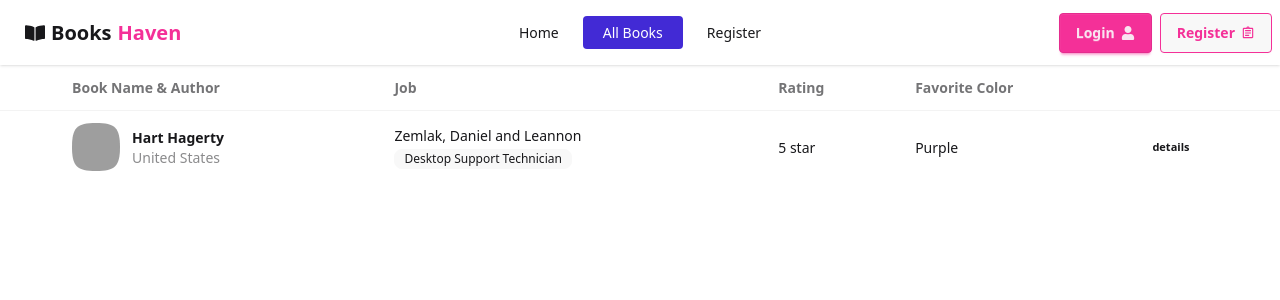
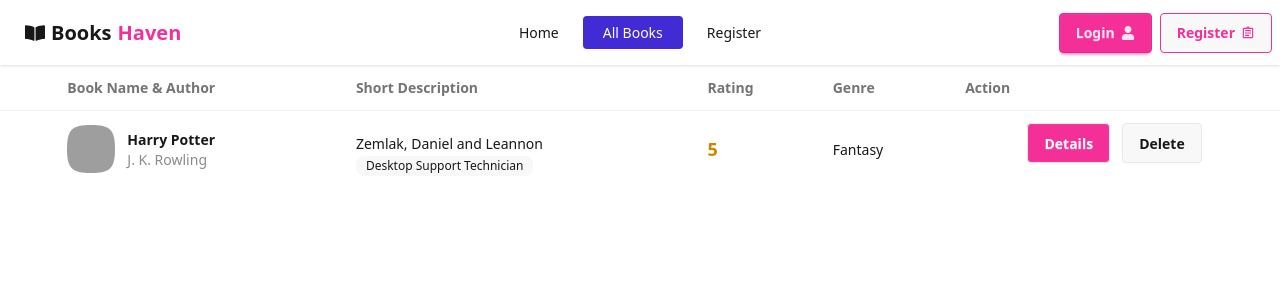
Before and after one commit to mdshap/assignment-10-clientside, a React (Vite) app: page /all-books in a window 1280 px wide. Shown: the top 300 px of the page. Built offline with nearby package versions, Linux system fonts and the light colour scheme; no server answers; grey boxes are pictures that could not be loaded.

Commit message:
APIs added and fetching

```diff
--- a/package.json
+++ b/package.json
@@ -12,6 +12,7 @@
   "dependencies": {
     "@tailwindcss/cli": "^4.1.17",
     "@tailwindcss/vite": "^4.1.17",
+    "axios": "^1.13.2",
     "firebase": "^12.6.0",
     "react": "^19.2.0",
     "react-dom": "^19.2.0",
--- a/src/assets/components/BooksManagement/AllBooks.jsx
+++ b/src/assets/components/BooksManagement/AllBooks.jsx
@@ -13,10 +13,10 @@ const AllBooks = () => {
                 </label>
               </th>
               <th> Book Name & Author</th>
-              <th>Job</th>
+              <th className="hidden md:block">Short Description</th>
               <th>Rating</th>
-              <th>Favorite Color</th>
-              <th></th>
+              <th>Genre</th>
+              <th>Action</th>
             </tr>
           </thead>
           <tbody>
@@ -36,24 +36,25 @@ const AllBooks = () => {
                     </div>
                   </div>
                   <div>
-                    <div className="font-bold">Hart Hagerty</div>
-                    <div className="text-sm opacity-50">United States</div>
+                    <div className="font-bold">Harry Potter</div>
+                    <div className="text-sm opacity-50">J. K. Rowling</div>
                   </div>
                 </div>
               </td>
-              <td>
+              <td className="hidden md:block">
                 Zemlak, Daniel and Leannon
                 <br />
                 <span className="badge badge-ghost badge-sm">
                   Desktop Support Technician
                 </span>
               </td>
-              <td>
-                5 star
+              <td className="text-yellow-600 font-bold text-lg">
+                5
               </td>
-              <td>Purple</td>
-              <th>
-                <button className="btn btn-ghost btn-xs">details</button>
+              <td>Fantasy</td>
+              <th className="flex gap-3 justify-center items-center">
+                <button className="btn text-md p-4 bg-secondary text-white ">Details</button>
+                <button className="btn text-md p-4 ">Delete</button>
               </th>
             </tr>
 
--- a/src/assets/components/BooksManagement/BookCard.jsx
+++ b/src/assets/components/BooksManagement/BookCard.jsx
@@ -1,69 +1,52 @@
-import React from 'react';
+import React from "react";
+import { Link } from "react-router";
 
-const BookCard = ({
-  image = "https://lh5.googleusercontent.com/proxy/Djf0fGLVOYoXknf25kDTDDL4CPc0AZ3o9COYLq3_lTFvrLF5hppmbaMQz0s94PMZFH7k54nTk3pPDb1g",
-  title = "Harry Potter",
-  author = "J. K. Rowling",
-  genre = "Fantasy",
-  rating = 4,
-}) => {
-  const r = Math.max(0, Math.min(5, Math.round(rating)));
+const BookCard = ({ book }) => {
+  const r = Math.max(0, Math.min(5, Math.round(book.rating)));
 
-  const bookDetails = () =>{
+  console.log(book);
 
-  }
-
-  const addBook = () =>{
-
-  }
+  const addBook = () => {};
 
   return (
     <article className="w-full max-w-[350px] bg-white rounded-xl shadow-md overflow-hidden transform transition hover:-translate-y-1 hover:shadow-xl">
       <div
-        className="h-48 bg-center bg-cover"
-        style={{ backgroundImage: `url(${image})` }}
+        className="h-140 bg-center bg-cover"
+        style={{ backgroundImage: `url(${book.coverImage})` }}
       />
 
       <div className="p-4">
-        <h3 className="text-xl font-semibold text-primary line-clamp-2">
-          {title}
+        <h3 className="text-xl font-semibold text-primary line-clamp-2 min-h-[48px]">
+          {book.title}
         </h3>
 
-        <p className="mt-1 text-sm text-gray-500">
-          {author}
-        </p>
+        <p className="mt-1 text-sm text-gray-500">{book.author}</p>
 
         <div className="mt-3 flex items-center justify-between">
           <div className="flex items-center gap-1">
             {Array.from({ length: 5 }).map((_, i) => (
               <svg
                 key={i}
-                className={`w-4 h-4 ${i < r ? 'text-yellow-400' : 'text-gray-300'}`}
+                className={`w-4 h-4 ${
+                  i < r ? "text-yellow-400" : "text-gray-300"
+                }`}
                 viewBox="0 0 20 20"
-                fill="currentColor"
-              >
+                fill="currentColor">
                 <path d="M9.049 2.927c.3-.921 1.603-.921 1.902 0l1.286 3.955a1 1 0 00.95.69h4.162c.969 0 1.371 1.24.588 1.81l-3.37 2.45a1 1 0 00-.364 1.118l1.287 3.955c.3.921-.755 1.688-1.538 1.118l-3.37-2.45a1 1 0 00-1.175 0l-3.37 2.45c-.783.57-1.838-.197-1.538-1.118l1.287-3.955a1 1 0 00-.364-1.118L2.063 9.382c-.783-.57-.38-1.81.588-1.81h4.162a1 1 0 00.95-.69l1.286-3.955z" />
               </svg>
             ))}
           </div>
 
-          <div className="text-sm font-medium text-green-700">
-            {genre}
-          </div>
+          <div className="text-sm font-medium text-green-700">{book.genre}</div>
         </div>
 
         <div className="mt-4 flex gap-3">
-          <button
-            onClick={bookDetails}
-            className="flex-1 inline-flex items-center justify-center rounded-md px-3 py-2 text-sm font-medium bg-secondary text-white hover:bg-indigo-700 transition"
-          >
-            Details
-          </button>
+
+          <Link to={`/book-details/${book._id}`} className="flex-1 inline-flex items-center justify-center rounded-md px-3 py-2 text-sm font-medium bg-secondary text-white hover:bg-indigo-700 transition">Details</Link>
 
           <button
             onClick={addBook}
-            className="flex-1 inline-flex items-center justify-center rounded-md px-3 py-2 text-sm font-medium border border-secondary text-secondary hover:bg-indigo-50 dark:hover:bg-indigo-900/40 transition"
-          >
+            className="flex-1 inline-flex items-center justify-center rounded-md px-3 py-2 text-sm font-medium border border-secondary text-secondary hover:bg-indigo-50 dark:hover:bg-indigo-900/40 transition">
             Add Book
           </button>
         </div>
--- a/src/assets/components/BooksManagement/BookDetails.jsx
+++ b/src/assets/components/BooksManagement/BookDetails.jsx
@@ -1,6 +1,7 @@
 import React from 'react';
 
-const BookDetails = () => {
+const BookDetails = ({params}) => {
+    console.log(params)
     return (
         <div>
 
--- a/src/assets/components/Home/About.jsx
+++ b/src/assets/components/Home/About.jsx
@@ -3,7 +3,7 @@ import React from "react";
 const About = () => {
   return (
     <div
-      className="relative mx-auto w-full max-w-[1400px] mt-16"
+      className="relative mx-auto w-full max-w-[1600px] mt-16"
       style={{
         backgroundImage: "url('/public/about.png')",
         backgroundSize: "cover",
--- a/src/assets/components/Home/Banner.jsx
+++ b/src/assets/components/Home/Banner.jsx
@@ -3,8 +3,8 @@ import React from "react";
 import { Link } from "react-router";
 
 const Banner = ({
-  leftBg = "/public/booklibrary.png",
-  rightBg = "/public/createbooks.png",
+  leftBg = "booklibrary.png",
+  rightBg = "createbooks.png",
   className = "",
 }) => {
   const bgStyle = (url) =>
@@ -50,7 +50,7 @@ const Banner = ({
         </div>
 
         <div
-          className="relative flex-1 min-h-[220px] md:min-h-[320px] transform transition duration-700 hover:scale-[1.02]"
+          className="relative flex-1 h-[500px] min-h-[220px] md:min-h-[320px] transform transition duration-700 hover:scale-[1.02]"
           style={
             rightBg
               ? bgStyle(rightBg)
--- a/src/assets/components/Home/PopularBooks.jsx
+++ b/src/assets/components/Home/PopularBooks.jsx
@@ -1,8 +1,22 @@
-import React from "react";
+import React, { useEffect, useState } from "react";
 import BookCard from "../BooksManagement/BookCard";
 import { Link } from "react-router";
+import axios from "axios";
 
 const PopularBooks = () => {
+
+  const [data, setData] = useState([])
+  useEffect( ()=>{
+    axios.get('http://localhost:3000/popular-books')
+    .then(res=>{
+      setData(res.data)
+      console.log(res.data);
+    })
+    .catch(error=>{
+      console.log(error)
+    })
+  }, [])
+
   return (
     <div className="`w-full max-w-[1400px] mx-auto px-4 md:px-6 lg:px-8 bg-transparent my-10">
       <h3 className="text-center text-3xl font-semibold mb-3">
@@ -10,12 +24,11 @@ const PopularBooks = () => {
       </h3>
       <hr />
       <div className="mt-3 grid grid-cols-1 sm:grid-cols-2 lg:grid-cols-3 gap-4 place-items-center">
-        <BookCard></BookCard>
-        <BookCard></BookCard>
-        <BookCard></BookCard>
-        <BookCard></BookCard>
-        <BookCard></BookCard>
-        <BookCard></BookCard>
+        {
+          data.map(book=>
+            <BookCard book={book}></BookCard>
+          )
+}
       </div>
       <div className="w-full flex justify-center mt-5">
         <Link to="/all-books" className="btn btn-ghost mx-auto">
--- a/src/assets/components/layout/NavBar/NavBar.jsx
+++ b/src/assets/components/layout/NavBar/NavBar.jsx
@@ -96,7 +96,7 @@ const Navbar = () => {
             <div className="flex gap-2 justify-center items-center">
               <img
                 className="rounded-full object-cover w-[40px] h-[40px]"
-                src="/public/about.png"
+                src={`${user.photoURL}`}
                 alt="user_img"
                 title={`User: ${user.displayName}`}
               />
--- a/src/main.jsx
+++ b/src/main.jsx
@@ -38,7 +38,7 @@ const router = createBrowserRouter([
         Component: AllBooks
       },
       {
-        path: "/book-details",
+        path: "/book-details/:id",
         Component: BookDetails,
       },
       {
```
Also changed, not shown: 1 other file (tests, documents, lock files or other folders).
